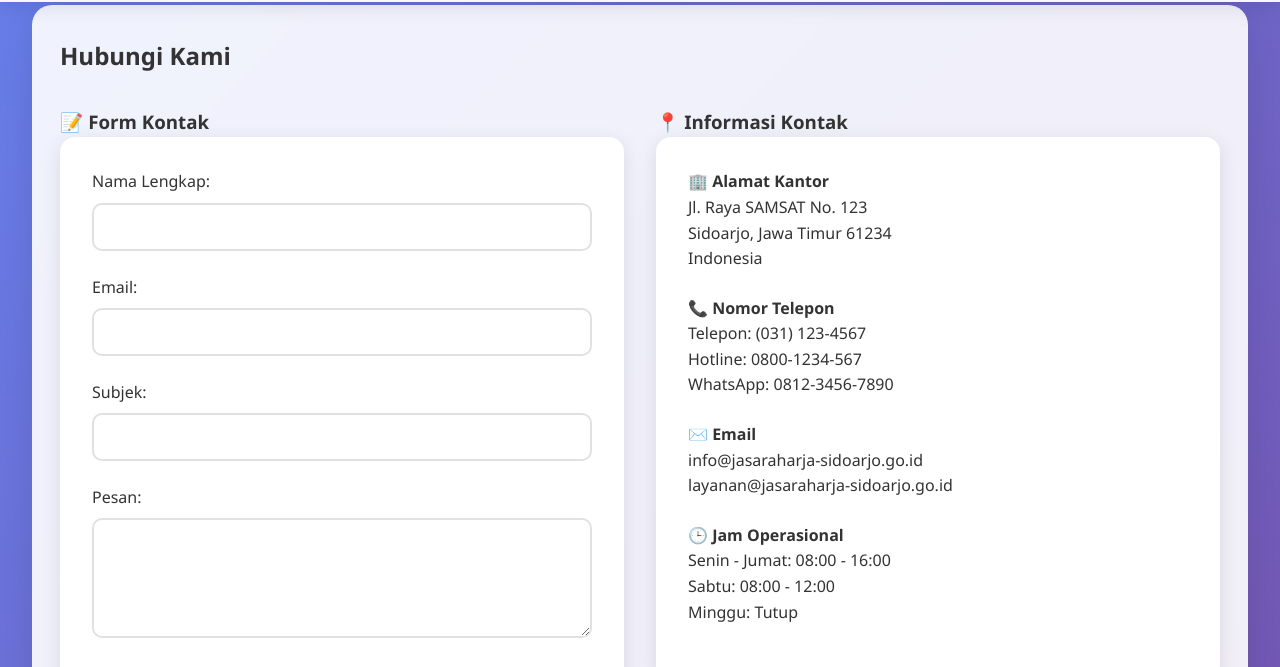
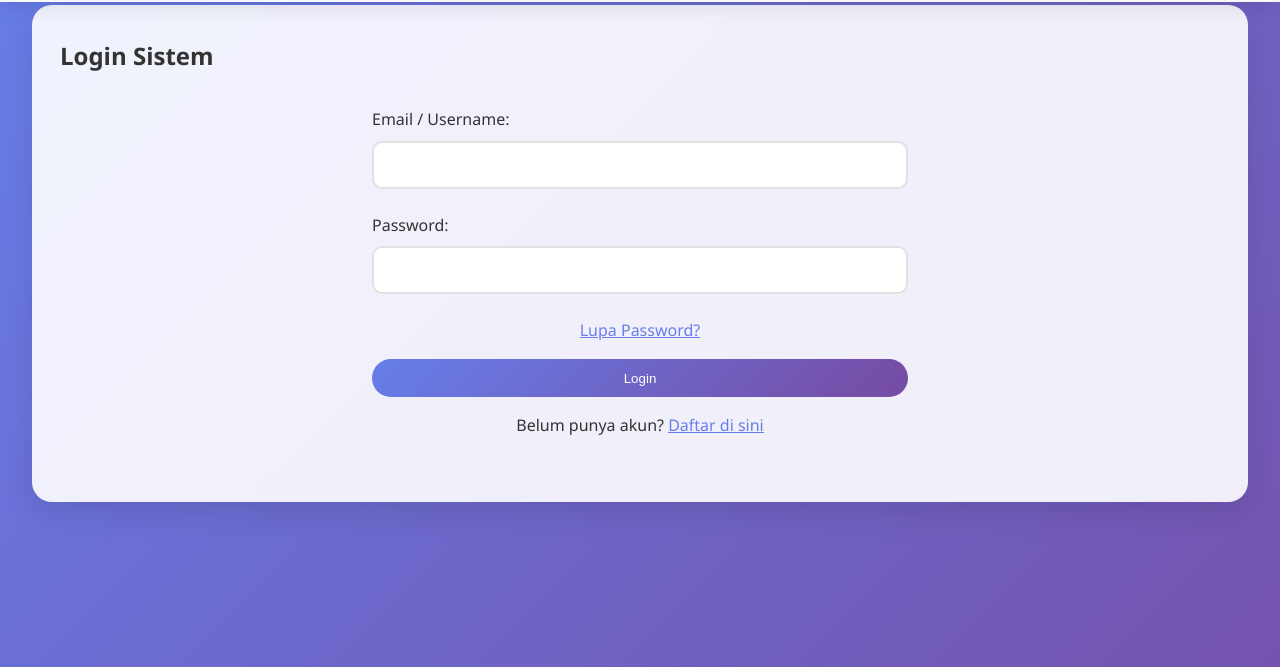
Before and after one commit to julinotmonth/jasa-raharja, a plain HTML site: page index.html in a window 1280 px wide. Shown: the part 75-742 px from the top of the page. Drawn offline with Linux system fonts and the light colour scheme.

Commit message:
Add files via upload

```diff
--- a/index.html
+++ b/index.html
@@ -736,7 +736,7 @@
         </div>
 
         <!-- Halaman Login -->
-        <div id="login" class="page">
+        <div id="login" class="page active">
             <div class="container">
                 <h2>Login Sistem</h2>
 
@@ -981,7 +981,7 @@
         </div>
 
         <!-- Halaman Kontak -->
-        <div id="kontak" class="page active">
+        <div id="kontak" class="page">
             <div class="container">
                 <h2>Hubungi Kami</h2>
 
```
